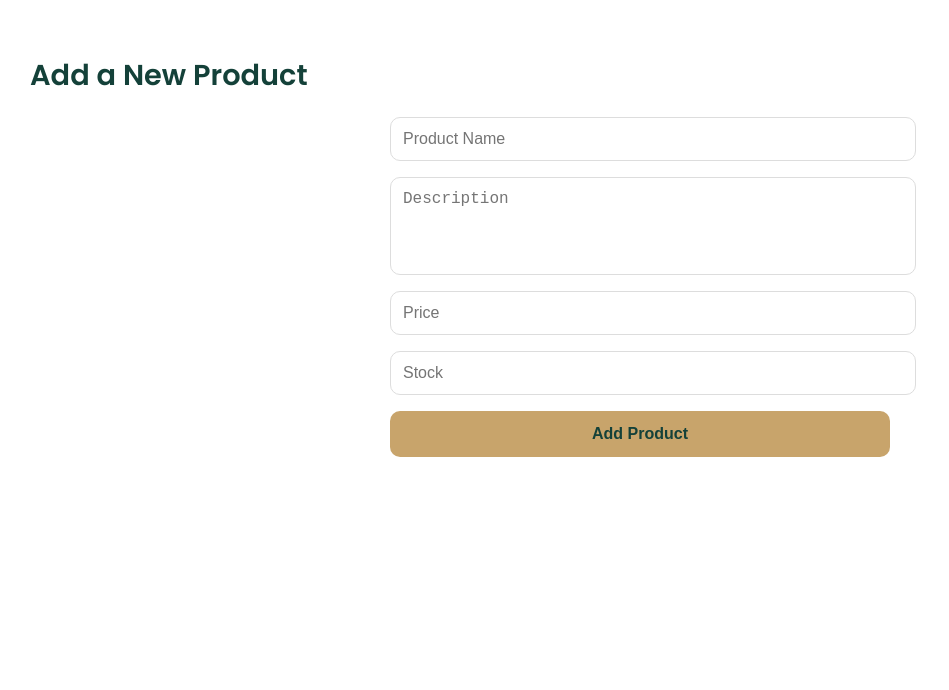
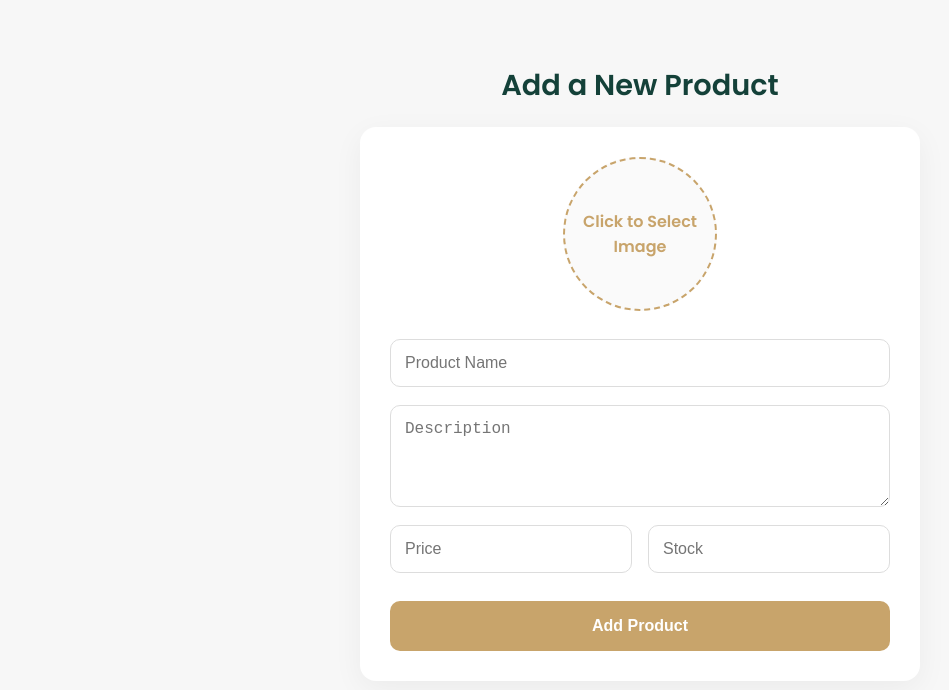
Before and after one commit to Mariya-004/AroundU, a React (Create React App) app in the folder frontend/: page /add-product in a window 1280 px wide. Shown: the top 690 px of the page, without its empty margins (0-949 px from the left). Built offline with nearby package versions, Linux system fonts and the light colour scheme.

Commit message:
modified add product

```diff
--- a/frontend/src/pages/addProduct.jsx
+++ b/frontend/src/pages/addProduct.jsx
@@ -6,12 +6,27 @@ export default function AddProduct() {
   const [description, setDescription] = useState('');
   const [price, setPrice] = useState('');
   const [stock, setStock] = useState('');
+  const [imageFile, setImageFile] = useState(null);
+  const [imagePreview, setImagePreview] = useState('');
+
   const [loading, setLoading] = useState(false);
   const [msg, setMsg] = useState('');
   const navigate = useNavigate();
 
+  const handleImageChange = (e) => {
+    const file = e.target.files[0];
+    if (file) {
+      setImageFile(file);
+      setImagePreview(URL.createObjectURL(file));
+    }
+  };
+
   const handleSubmit = async (e) => {
     e.preventDefault();
+    if (!imageFile) {
+        setMsg('Please select a product image.');
+        return;
+    }
     setLoading(true);
     setMsg('');
 
@@ -23,140 +38,183 @@ export default function AddProduct() {
         return;
       }
 
-      const productData = {
-        name,
-        description,
-        price,
-        stock,
-      };
-
-      const res = await fetch(
+      // --- Step 1: Create the product with text data ---
+      setMsg('Step 1/4: Creating product...');
+      const productData = { name, description, price, stock };
+      const addProductRes = await fetch(
         'https://asia-south1-aroundu-473113.cloudfunctions.net/add_product',
         {
           method: 'POST',
-          headers: {
-            'Content-Type': 'application/json',
-            Authorization: `Bearer ${token}`,
-          },
+          headers: { 'Content-Type': 'application/json', Authorization: `Bearer ${token}` },
           body: JSON.stringify(productData),
         }
       );
 
-      const responseData = await res.json();
-
-      if (!res.ok) {
-        throw new Error(responseData.msg || 'Failed to add product');
+      const addProductData = await addProductRes.json();
+      if (!addProductRes.ok) {
+        throw new Error(addProductData.msg || 'Failed to create product');
       }
 
-      setMsg(`✅ Product "${responseData.newProduct.name}" added successfully!`);
+      const { newProduct, shop } = addProductData;
+      const newProductId = newProduct._id;
+      const shopId = shop._id;
 
-      // Redirect to dashboard after short delay
-      setTimeout(() => {
-        navigate('/shopkeeper-dashboard');
-      }, 1500);
+      // --- Step 2: Get the secure, signed URL for the image upload ---
+      setMsg('Step 2/4: Preparing image upload...');
+      const generateUrlRes = await fetch(
+        `https://asia-south1-aroundu-473113.cloudfunctions.net/updateProductImage/shops/${shopId}/products/${newProductId}/generate-upload-url`,
+        {
+            method: 'POST',
+            headers: { 'Content-Type': 'application/json', Authorization: `Bearer ${token}` },
+            body: JSON.stringify({ fileType: imageFile.type })
+        }
+      );
+      const urlData = await generateUrlRes.json();
+      if (!generateUrlRes.ok) throw new Error(urlData.msg || 'Could not prepare image upload.');
+
+      const { uploadUrl, publicUrl } = urlData;
+
+      // --- Step 3: Upload the image file directly to Google Cloud Storage ---
+      setMsg('Step 3/4: Uploading image...');
+      const uploadRes = await fetch(uploadUrl, {
+          method: 'PUT',
+          headers: { 'Content-Type': imageFile.type },
+          body: imageFile
+      });
+      if (!uploadRes.ok) throw new Error('Image upload to cloud storage failed.');
+
+      // --- Step 4: Save the final image URL to the database ---
+      setMsg('Step 4/4: Finalizing product...');
+      const saveUrlRes = await fetch(
+          `https://asia-south1-aroundu-473113.cloudfunctions.net/updateProductImage/shops/${shopId}/products/${newProductId}/save-image-url`,
+          {
+              method: 'PATCH',
+              headers: { 'Content-Type': 'application/json', Authorization: `Bearer ${token}` },
+              body: JSON.stringify({ imageUrl: publicUrl })
+          }
+      );
+      const finalData = await saveUrlRes.json();
+      if (!saveUrlRes.ok) throw new Error(finalData.msg || 'Failed to finalize product.');
+
+      setMsg(`✅ Product "${finalData.product.name}" added successfully!`);
+
+      setTimeout(() => navigate('/shopkeeper-dashboard'), 2000);
+
     } catch (err) {
-      setMsg(err.message);
+      setMsg(`❌ Error: ${err.message}`);
     } finally {
       setLoading(false);
     }
   };
 
   return (
-    <div
-      style={{
-        background: '#fff',
-        minHeight: '100vh',
-        padding: 30,
-        color: '#144139',
-        fontFamily: 'Poppins, sans-serif',
-      }}
-    >
-      <h2 style={{ fontSize: '1.8rem', marginBottom: 20 }}>Add a New Product</h2>
+    <div style={pageStyle}>
+      <h2 style={{ fontSize: '1.8rem', marginBottom: 20, textAlign: 'center' }}>Add a New Product</h2>
 
-      <form
-        onSubmit={handleSubmit}
-        style={{
-          display: 'flex',
-          flexDirection: 'column',
-          maxWidth: 500,
-          margin: '0 auto',
-          gap: 16,
-        }}
-      >
-        <input
-          type="text"
-          placeholder="Product Name"
-          value={name}
-          onChange={(e) => setName(e.target.value)}
-          required
-          style={inputStyle}
-        />
+      <form onSubmit={handleSubmit} style={formStyle}>
+        {/* Image Preview and File Input */}
+        <div style={{ textAlign: 'center', marginBottom: '10px' }}>
+          <label htmlFor="productImage" style={imageLabelStyle}>
+            {imagePreview ? (
+              <img src={imagePreview} alt="Product Preview" style={imagePreviewStyle} />
+            ) : (
+              <span>Click to Select Image</span>
+            )}
+          </label>
+          <input
+            type="file"
+            id="productImage"
+            accept="image/png, image/jpeg, image/webp"
+            onChange={handleImageChange}
+            required
+            style={{ display: 'none' }}
+          />
+        </div>
 
-        <textarea
-          placeholder="Description"
-          value={description}
-          onChange={(e) => setDescription(e.target.value)}
-          rows={4}
-          required
-          style={{ ...inputStyle, resize: 'none' }}
-        />
-
-        <input
-          type="number"
-          placeholder="Price"
-          value={price}
-          onChange={(e) => setPrice(e.target.value)}
-          required
-          style={inputStyle}
-        />
-
-        <input
-          type="number"
-          placeholder="Stock"
-          value={stock}
-          onChange={(e) => setStock(e.target.value)}
-          required
-          style={inputStyle}
-        />
+        <input type="text" placeholder="Product Name" value={name} onChange={(e) => setName(e.target.value)} required style={inputStyle} />
+        <textarea placeholder="Description" value={description} onChange={(e) => setDescription(e.target.value)} rows={4} required style={{ ...inputStyle, resize: 'vertical' }} />
+        <div style={{display: 'flex', gap: 16}}>
+          <input type="number" placeholder="Price" value={price} onChange={(e) => setPrice(e.target.value)} required style={inputStyle} min="0" step="0.01" />
+          <input type="number" placeholder="Stock" value={stock} onChange={(e) => setStock(e.target.value)} required style={inputStyle} min="0" />
+        </div>
 
         {msg && (
-          <p
-            style={{
-              color: msg.includes('successfully') ? 'green' : 'red',
-              textAlign: 'center',
-            }}
-          >
+          <p style={{ color: msg.includes('✅') ? 'green' : 'red', textAlign: 'center', fontWeight: '500' }}>
             {msg}
           </p>
         )}
 
-        <button
-          type="submit"
-          disabled={loading}
-          style={{
-            background: '#C8A46B',
-            color: '#144139',
-            border: 'none',
-            borderRadius: 10,
-            padding: '14px',
-            fontWeight: 'bold',
-            fontSize: 16,
-            cursor: loading ? 'not-allowed' : 'pointer',
-            opacity: loading ? 0.7 : 1,
-            transition: 'background-color 0.3s ease',
-          }}
-        >
-          {loading ? 'Adding Product...' : 'Add Product'}
+        <button type="submit" disabled={loading} style={buttonStyle(loading)}>
+          {loading ? 'Processing...' : 'Add Product'}
         </button>
       </form>
     </div>
   );
 }
 
+// --- Styles ---
+const pageStyle = {
+  background: '#f7f7f7',
+  minHeight: '100vh',
+  padding: '40px 20px',
+  color: '#144139',
+  fontFamily: 'Poppins, sans-serif',
+};
+
+const formStyle = {
+  display: 'flex',
+  flexDirection: 'column',
+  maxWidth: 500,
+  margin: '0 auto',
+  background: '#fff',
+  padding: '30px',
+  borderRadius: '16px',
+  boxShadow: '0 8px 30px rgba(0,0,0,0.05)',
+  gap: 18,
+};
+
 const inputStyle = {
-  padding: 12,
+  padding: '14px',
   fontSize: '1rem',
   borderRadius: 10,
   border: '1px solid #ddd',
   width: '100%',
+  boxSizing: 'border-box',
+  transition: 'border-color 0.3s ease',
 };
+
+const imageLabelStyle = {
+  display: 'flex',
+  justifyContent: 'center',
+  alignItems: 'center',
+  width: '150px',
+  height: '150px',
+  borderRadius: '50%',
+  border: '2px dashed #C8A46B',
+  cursor: 'pointer',
+  margin: '0 auto',
+  overflow: 'hidden',
+  background: '#fafafa',
+  color: '#C8A46B',
+  fontWeight: 'bold',
+};
+
+const imagePreviewStyle = {
+  width: '100%',
+  height: '100%',
+  objectFit: 'cover',
+};
+
+const buttonStyle = (loading) => ({
+  background: '#C8A46B',
+  color: '#fff',
+  border: 'none',
+  borderRadius: 10,
+  padding: '16px',
+  fontWeight: 'bold',
+  fontSize: 16,
+  cursor: loading ? 'not-allowed' : 'pointer',
+  opacity: loading ? 0.7 : 1,
+  transition: 'all 0.3s ease',
+  marginTop: '10px'
+});
```
